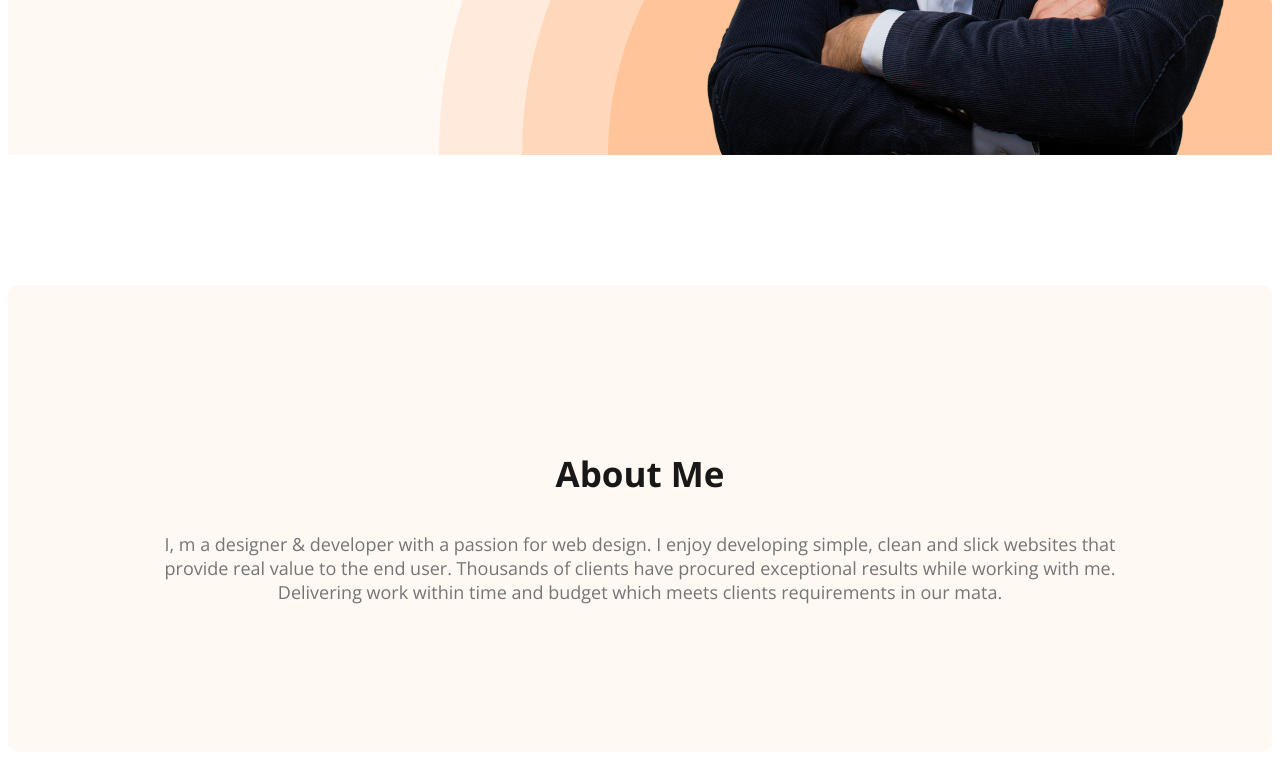
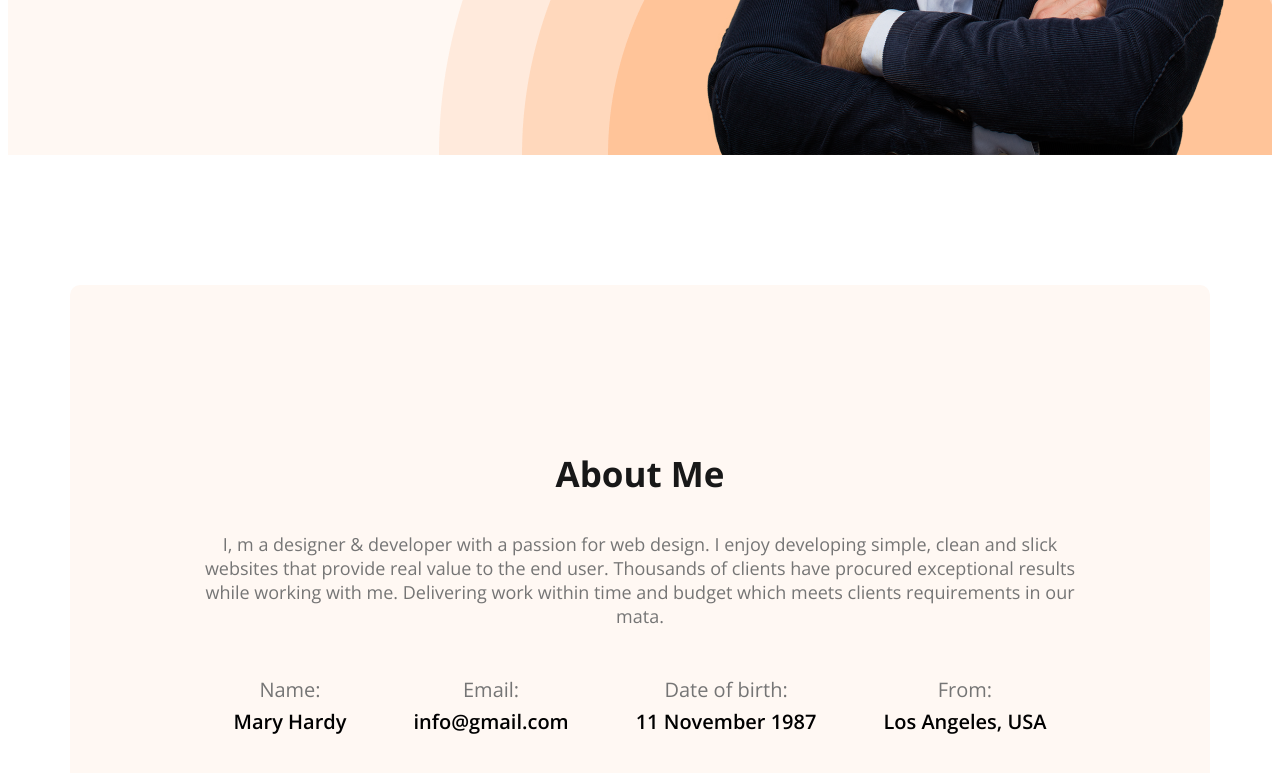
Before and after one commit to nashidrakib/webdeveloper-portfolio, a plain HTML site: page index.html in a window 1280 px wide. Shown: the part 710-1483 px from the top of the page. Drawn offline with nearby package versions, Linux system fonts and the light colour scheme.

Commit message:
added about information

```diff
--- a/index.html
+++ b/index.html
@@ -1,14 +1,18 @@
 <!DOCTYPE html>
 <html lang="en">
+
 <head>
     <meta charset="UTF-8">
     <meta name="viewport" content="width=device-width, initial-scale=1.0">
     <title>Web Developer Portfolio</title>
     <link rel="preconnect" href="https://fonts.googleapis.com">
-<link rel="preconnect" href="https://fonts.gstatic.com" crossorigin>
-<link href="https://fonts.googleapis.com/css2?family=Open+Sans:wght@400;700;800&display=swap" rel="stylesheet">
+    <link rel="preconnect" href="https://fonts.gstatic.com" crossorigin>
+    <link
+        href="https://fonts.googleapis.com/css2?family=Open+Sans:ital,wght@0,300;0,400;0,500;0,600;0,700;0,800;1,300;1,400;1,500;1,600;1,700;1,800&display=swap"
+        rel="stylesheet">
     <link rel="stylesheet" href="styles/portfolio.css">
 </head>
+
 <body>
     <header class="header">
         <nav>
@@ -21,9 +25,10 @@
         </nav>
         <div class="banner">
             <div class="banner-content">
-                <h3 class="banner-greeting">Hi, I  am</h3>
+                <h3 class="banner-greeting">Hi, I am</h3>
                 <h1 class="banner-title">Mary Hardy</h1>
-                <p class="banner-description">Shot what able cold new see hold.Friendly as an betrayed formerly he. Morning because as to society behaved moments.</p>
+                <p class="banner-description">Shot what able cold new see hold.Friendly as an betrayed formerly he.
+                    Morning because as to society behaved moments.</p>
                 <button class="btn-primary">Download CV</button>
                 <button class="btn-primary">Contact</button>
             </div>
@@ -33,11 +38,34 @@
     <main>
         <section class="about">
             <h3 class="section-title">About Me</h3>
-            <p class="section-description">I, m a designer & developer with a passion for web design. I enjoy developing simple, clean and slick websites that provide real value to the end user. Thousands of clients have procured exceptional results while working with me. Delivering work within time and budget which meets clients requirements in our mata.</p>
+            <p class="section-description">I, m a designer & developer with a passion for web design. I enjoy developing
+                simple, clean and slick websites that provide real value to the end user. Thousands of clients have
+                procured exceptional results while working with me. Delivering work within time and budget which meets
+                clients requirements in our mata.</p>
+            <div class="about-info-container">
+                <!-- .about-info*4>h4.info-title+p.info-description -->
+                <div class="about-info">
+                    <h4 class="info-title">Name:</h4>
+                    <p class="info-description">Mary Hardy</p>
+                </div>
+                <div class="about-info">
+                    <h4 class="info-title">Email:</h4>
+                    <p class="info-description">info@gmail.com</p>
+                </div>
+                <div class="about-info">
+                    <h4 class="info-title">Date of birth:</h4>
+                    <p class="info-description">11 November 1987</p>
+                </div>
+                <div class="about-info">
+                    <h4 class="info-title">From:</h4>
+                    <p class="info-description">Los Angeles, USA</p>
+                </div>
+            </div>
         </section>
     </main>
     <footer>
 
     </footer>
 </body>
+
 </html>
--- a/styles/portfolio.css
+++ b/styles/portfolio.css
@@ -105,6 +105,10 @@ nav a {
 }
 
 /* main section styles */
+main {
+    max-width: 1140px;
+    margin: 0 auto;
+}
 
 /* about section styles */
 
@@ -114,3 +118,26 @@ nav a {
     background: #FFF8F3;
     margin: 130px 0;
 }
+
+.about-info-container {
+    display: flex;
+    justify-content: space-around;
+    /* justify-content: center; */
+}
+
+.info-title {
+    color: #757575;
+    text-align: center;
+    font-size: 20px;
+    font-weight: 400;
+    margin-bottom: 5px;
+    margin-top: 30px;
+}
+
+.info-description {
+    text-align: center;
+    font-size: 20px;
+    font-weight: 600;
+    margin-top: 0px;
+    margin-bottom: 0px;
+}
```
